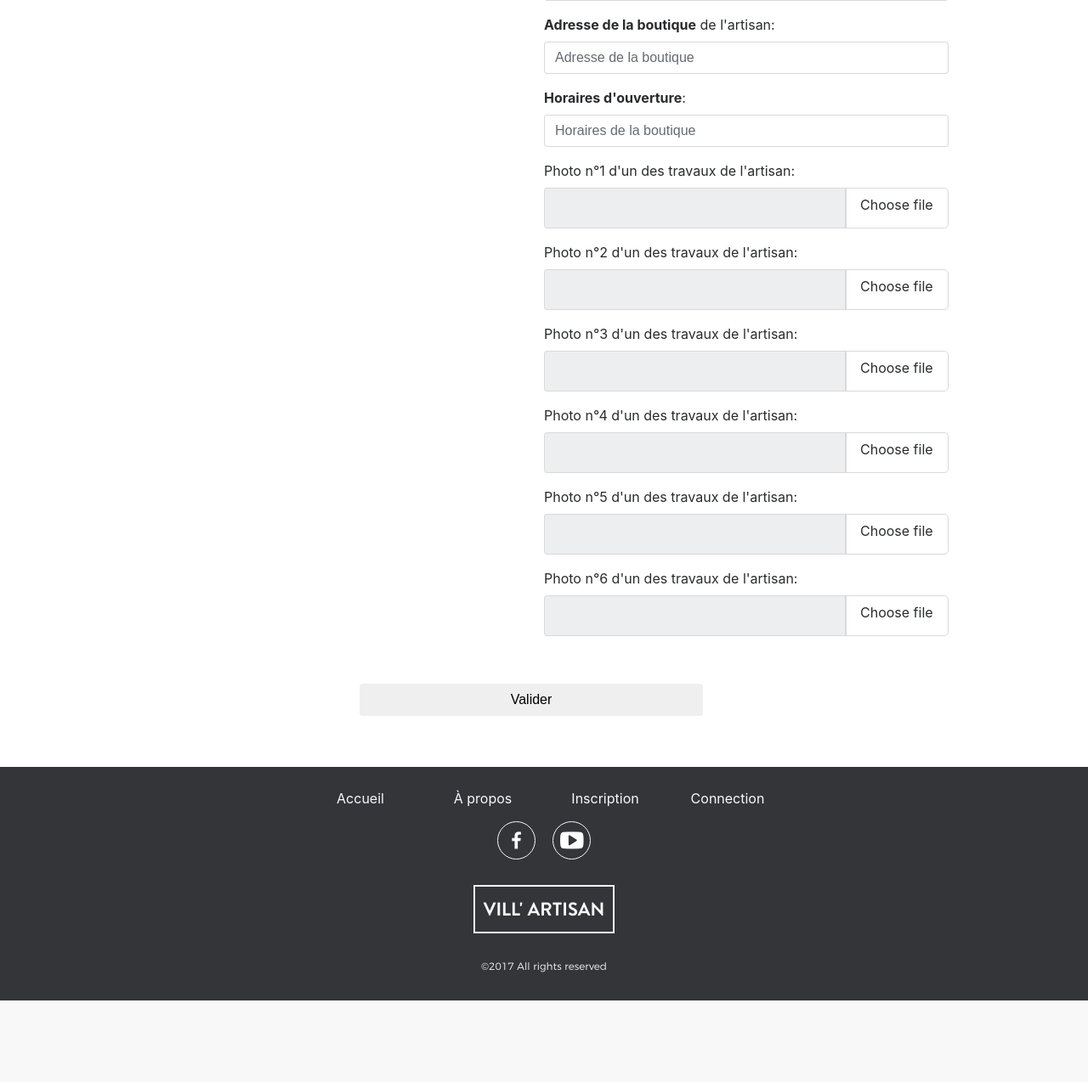
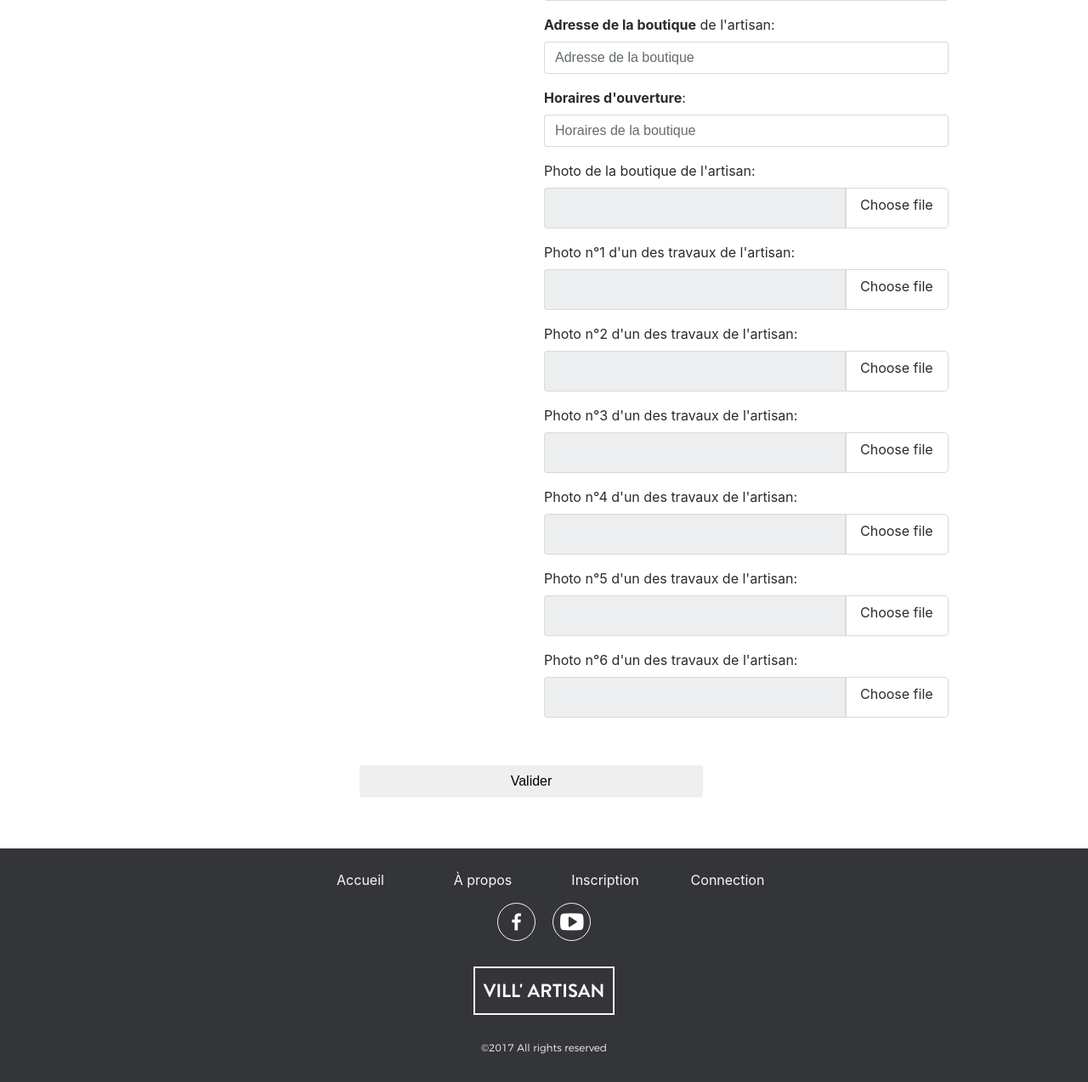
Before and after one commit to nekodemaker/project_vill_artisan, a PHP site: page /index.php?action=admin in a window 1280 px wide. Shown: the part 1249-2523 px from the top of the page at 85% size. Before the commit the page ends 2427 px from the top, so only its background shows below. Run offline with PHP 8.4, Linux system fonts and the light colour scheme; data comes from the database, SQL or seed files in the repository; some libraries are stand-ins or nearby versions.

Commit message:
shop photo

```diff
--- a/Model/UserManager.php
+++ b/Model/UserManager.php
@@ -95,6 +95,17 @@ class UserManager
         $res=$this->DBManager->do_query_db($query,$d);
     }
 
+        public function uploadPhotoShopCrafter($file,$photoPath,$userId){
+        $profilePhotoExtension=pathinfo($file["crafterphotoshop"]["name"],PATHINFO_EXTENSION);
+        rename($file["crafterphotoshop"]["tmp_name"],$photoPath."shop.".$profilePhotoExtension);
+        $query="update `crafter` set `crafter_shop_photo`= :path where `id_user`= :userid";
+        $d=[
+        'path'=> $photoPath."shop.".$profilePhotoExtension,
+        'userid'=>$userId,
+        ];
+        $res=$this->DBManager->do_query_db($query,$d);
+    }
+
     public function uploadPhotosWorkCrafter($file,$photoPath,$userId){
         $crafterphotoworkpath="";
         foreach($file["workphoto"]["tmp_name"] as $key => $tmpname){
@@ -121,7 +132,7 @@ class UserManager
         mkdir($crafterPhotoPath);
         //get the user and put other datas into the table crafter
         $user=$this->getUserByMail($data['mail']);
-        $query="insert into `crafter`(`id_user`,`crafter_adress`,`crafter_time`,`crafter_village`,`crafter_job`,`crafter_history`,`crafter_shop`,`crafter_profile_photo`,`crafter_photo_work`,`coord_latitude`,`coord_longitude`)values(:userid,:crafteradress,:craftertime,:craftervillage,:crafterjob,:crafterhistory,:craftershop,:crafterprofilephoto,:crafterphotowork,:latitude,:longitude)";
+        $query="insert into `crafter`(`id_user`,`crafter_adress`,`crafter_time`,`crafter_village`,`crafter_job`,`crafter_history`,`crafter_shop`,`crafter_profile_photo`,`crafter_shop_photo`,`crafter_photo_work`,`coord_latitude`,`coord_longitude`)values(:userid,:crafteradress,:craftertime,:craftervillage,:crafterjob,:crafterhistory,:craftershop,:crafterprofilephoto,:craftershopphoto,:crafterphotowork,:latitude,:longitude)";
         $d=([
         'userid'=> $user['id'],
         'crafteradress'=>$data['crafteradress'],
@@ -131,12 +142,14 @@ class UserManager
         'crafterhistory'=> $data['crafter-history'],
         'craftershop'=> $data['crafter-shop'],
         'crafterprofilephoto'=> "",
+        'craftershopphoto'=> "",
         'crafterphotowork'=> "",
         'latitude'=> $data['adresslatitude'],
         'longitude'=> $data['adresslongitude'],
         ]);
         $this->DBManager->do_query_db($query,$d);
         $this->uploadPhotoProfileCrafter($file,$crafterPhotoPath,$user['id']);
+        $this->uploadPhotoShopCrafter($file,$crafterPhotoPath,$user['id']);
         $this->uploadPhotosWorkCrafter($file,$crafterPhotoPath,$user['id']);
     }
 
--- a/views/admin.html.twig
+++ b/views/admin.html.twig
@@ -159,6 +159,13 @@
                             <input type="text" class="form-control" id="craftertime" name="craftertime" placeholder="Horaires de la boutique">
                         </div>
                         <div class="form-group">
+                            <label for="crafterphotoshop">
+                                Photo de la boutique de l'artisan:
+                            </label>
+                            <input type="hidden" name="MAX_FILE_SIZE" value="1048576" />
+                            <input type="file" class="filestyle form-control-file" id="crafterphotoshop" name="crafterphotoshop" data-icon="false">
+                        </div>
+                        <div class="form-group">
                             <label for="work-photo-zero">
                                 Photo n°1 d'un des travaux de l'artisan:
                             </label>
--- a/views/artisan_profile.html.twig
+++ b/views/artisan_profile.html.twig
@@ -24,7 +24,7 @@
                     {{crafter.crafter_history}}
                 </p>
                 <hr>
-                <img class="d-block img-fluid" src="web/assets/img/christelle-bourgeois-37353.png" alt="flat_icon">
+                <img class="d-block img-fluid" src={{crafter.crafter_shop_photo}} alt="flat_icon">
                 <h2>Sa Boutique</h2>
                 <p>
                    {{crafter.crafter_shop}}
```
